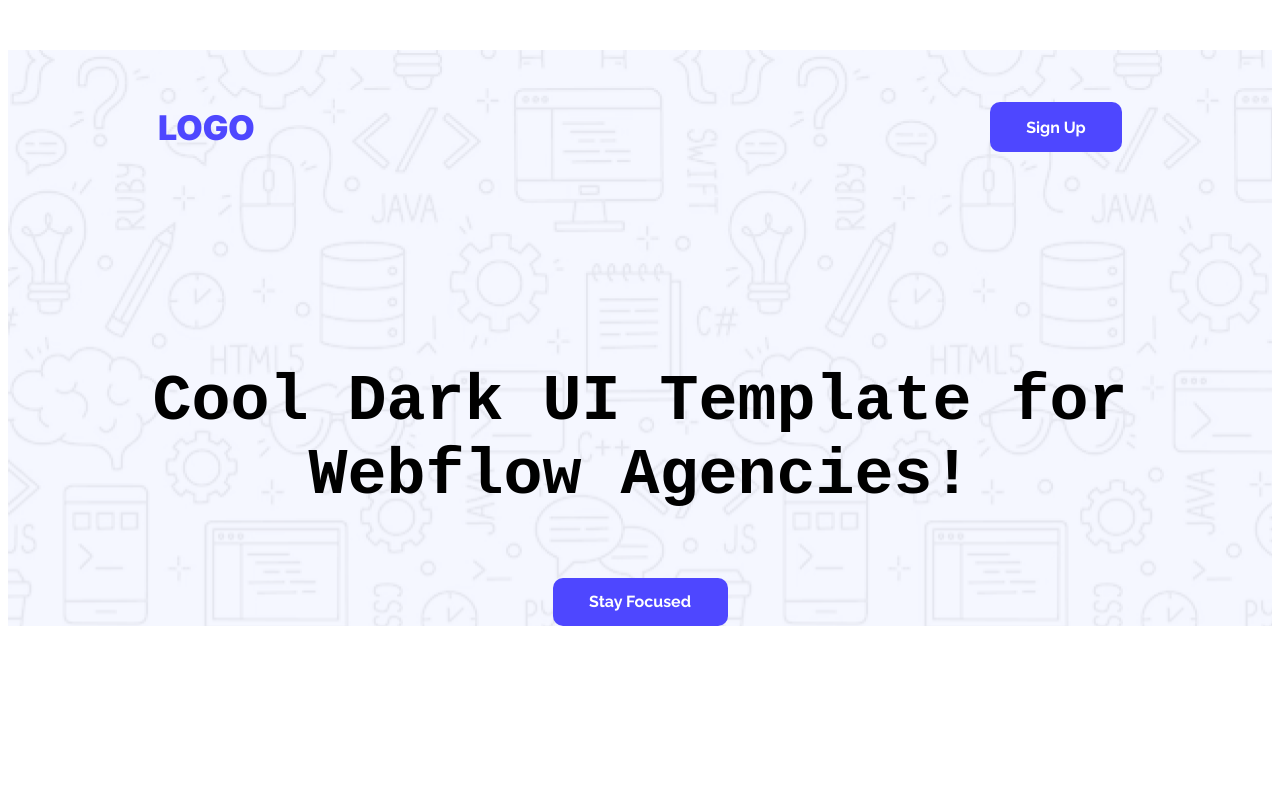
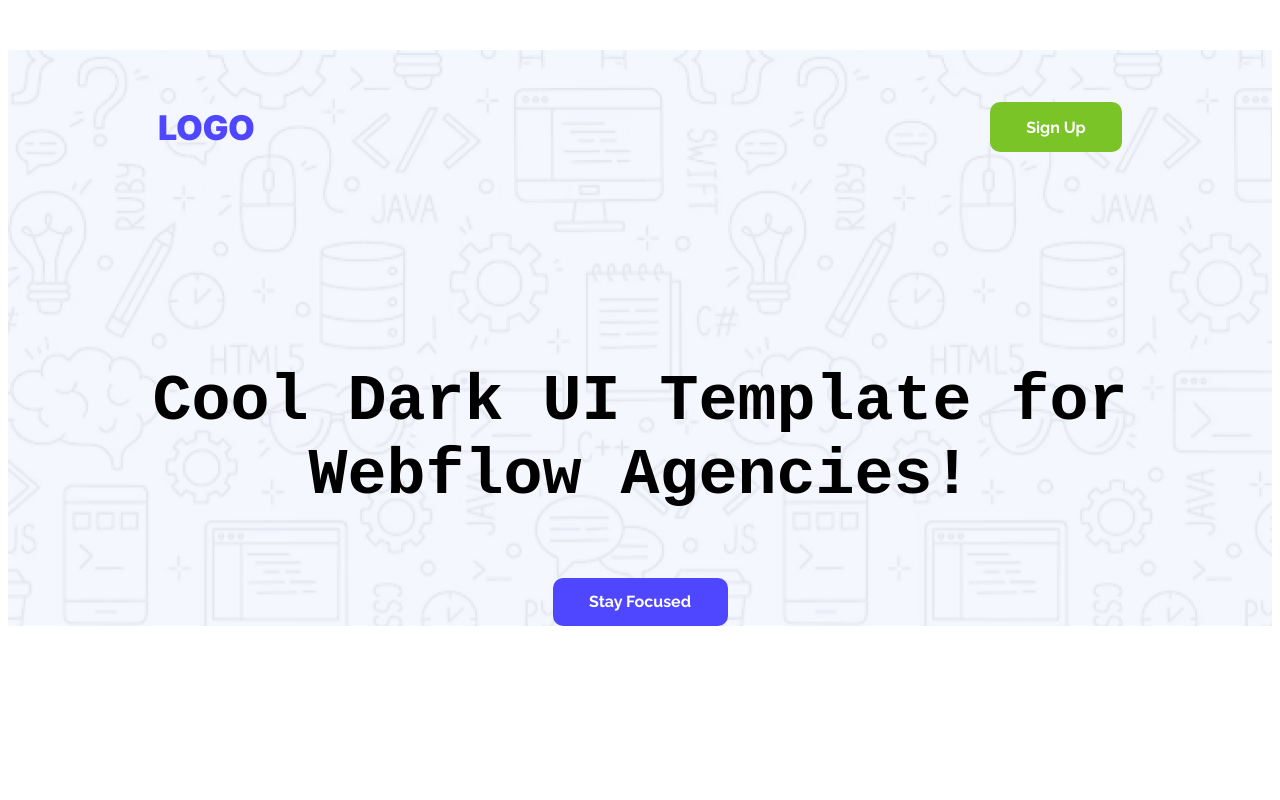
Before and after one commit to soassupta/soas-first-git, a plain HTML site: page index.html in a window 1280 px wide. In both pictures the pointer is over the button "Sign Up". Shown: the top 800 px of the page. Drawn offline with Linux system fonts and the light colour scheme.

Commit message:
final adding

```diff
--- a/style/first.css
+++ b/style/first.css
@@ -16,7 +16,12 @@
     color:#FFFFFF ;
     text-align: center;
     border: #4E47FF;
+    cursor: pointer;
 }
+.btn:hover{
+    background-color:rgb(123, 196, 40);
+}
+
 .stay{
        width: 175px;
        height: 48px;
```
